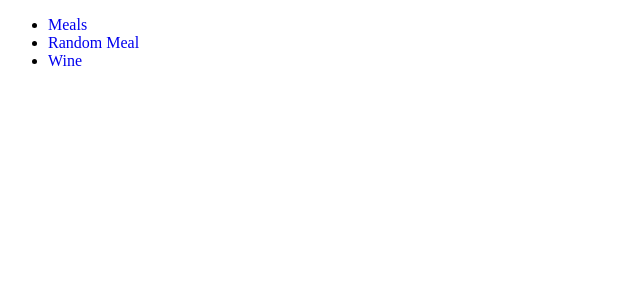
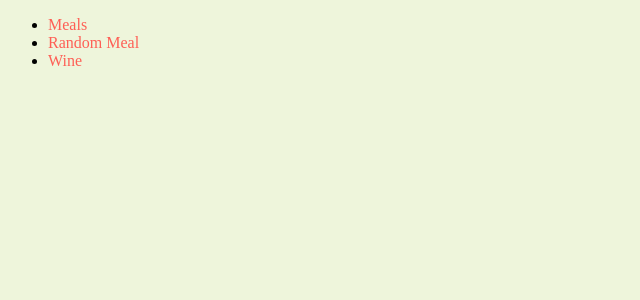
Before and after one commit to soare23/react_meal_project, a React (Create React App) app: page / in a window 1280 px wide. Shown: the top 300 px of the page, without its empty margins (0-640 px from the left). Built offline with nearby package versions, Linux system fonts and the light colour scheme; the HTML template or start-up script is replaced by a standard one.

Commit message:
small design tweaks

```diff
--- a/src/App.css
+++ b/src/App.css
@@ -1,3 +1,9 @@
+body,
+html {
+  background-color: #eef5db;
+}
+
 a {
   text-decoration: none;
+  color: #fe5f55;
 }
```
